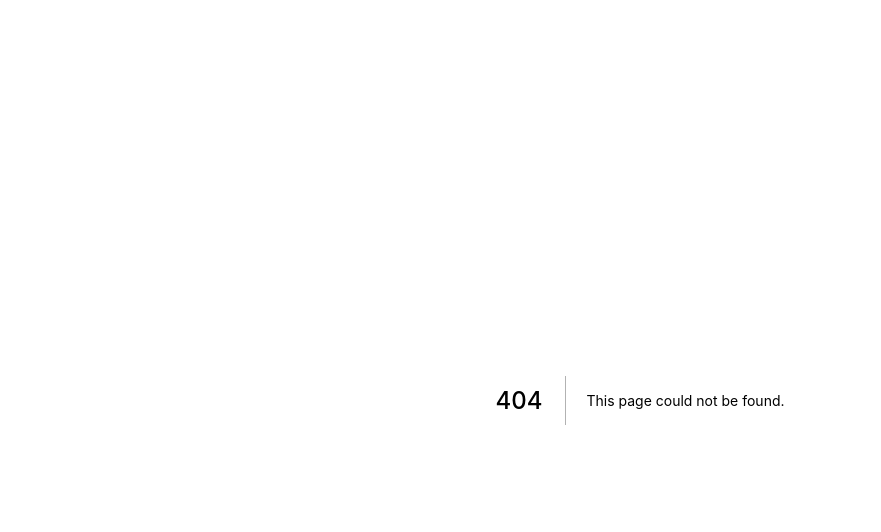
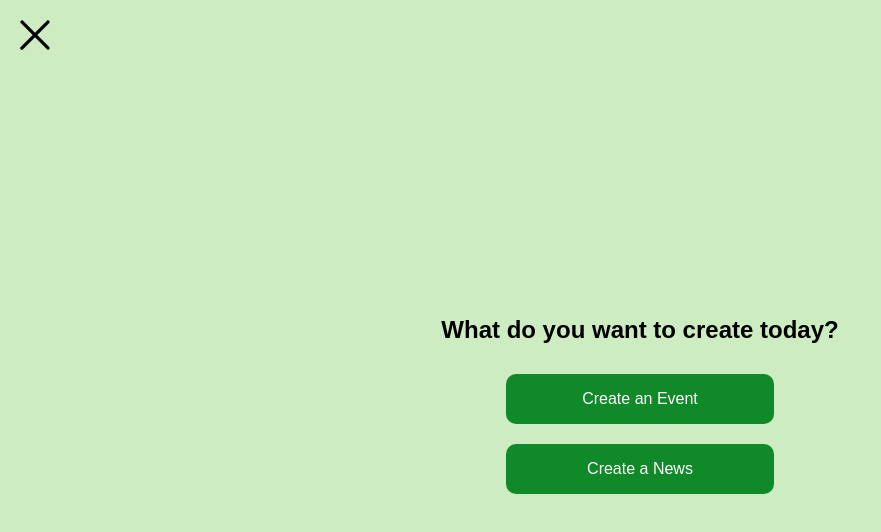
Before and after one commit to phoenixlai833/LocalToMe, a Next.js app: page /community/postcreate in a window 1280 px wide. Before the commit this address had no page. Shown: the top 532 px of the page, without its empty margins (0-881 px from the left). Built offline with nearby package versions, Linux system fonts and the light colour scheme.

Commit message:
post creation page styled & routed

```diff
--- a/components/FloatButton/index.jsx
+++ b/components/FloatButton/index.jsx
@@ -4,6 +4,7 @@ import AddIcon from '@mui/icons-material/Add'
 import { Colours, Theme } from '../../styles/globals'
 import { ThemeProvider } from '@mui/material';
 import { useRouter } from 'next/router';
+
 const FloatButton = styled(Fab)`
 position:fixed;
 display:flex;
@@ -20,7 +21,8 @@ export default function FloatingActionButton({
 
 }) {
     const r = useRouter();
-    const onPress = () => {r.push('/events/add')}
+    const onPress = () => {r.push('/community/postcreate')}
+    // const onPress = () => {r.push('/events/add')}
     return (
         // <ThemeProvider theme={Theme}>
             <FloatButton aria-label="add" size="large" onClick={onPress}>
--- /dev/null
+++ b/components/PostCreationButtons/index.jsx
@@ -0,0 +1,53 @@
+import styled from "styled-components";
+import { useRouter } from "next/router";
+
+const PostCreationHeader = styled.h2`
+`
+
+const Cont = styled.div`
+display:flex;
+width: 100vw;
+height: 100vh;
+justify-content: center;
+flex-direction: column;
+align-items: center;
+background-color: #CDECC2;
+z-index: 0;
+`
+
+const CreateBttn = styled.div`
+background-color: ${props => props.inactive || '#108928'};
+width: 268px;
+height: 50px;
+color: white;
+border-radius: 10px;
+display: flex;
+flex-direction: row;
+align-items: center;
+justify-content: center;
+margin: 10px;
+&:hover {
+background-color: ${props => props.active || '#085617' };
+}
+`
+const Close = styled.img`
+width: 50px;
+height: 50px;
+padding: 10px;
+margin: 10px;
+position: absolute;
+`
+
+export default function CreationBttn({BttnPressed=()=>{}}) {
+
+    const r = useRouter();
+
+    return <div>
+                <Close src="/close.svg" onClick={()=>r.back()}></Close>
+        <Cont>
+            <PostCreationHeader>What do you want to create today?</PostCreationHeader>
+            <CreateBttn onClick={() => r.push('../events/add')}>Create an Event</CreateBttn>
+            <CreateBttn onClick={() => r.push('../news/add')}>Create a News</CreateBttn>
+        </Cont>
+    </div>
+}
--- a/pages/community/index.jsx
+++ b/pages/community/index.jsx
@@ -6,6 +6,7 @@ import algoliasearch from "algoliasearch/lite";
 import { InstantSearch, SearchBox } from "react-instantsearch-hooks-web";
 import { getEvents } from "../../server/database";
 import NavBar from '../../components/NavBar';
+import FloatingActionButton from "../../components/FloatButton";
 
 
 const searchClient = algoliasearch(
@@ -61,6 +62,7 @@ export default function Community() {
         )}
         {tabContents[tab].component}
       </InstantSearch>
+      <FloatingActionButton/>
       <NavBar value={navValue} onChange={(event, newValue) => {
         setNavValue(newValue);
       }} />
--- /dev/null
+++ b/pages/community/postcreate.jsx
@@ -0,0 +1,15 @@
+import CreationBttn from "../../components/PostCreationButtons"
+import { useState } from "react";
+
+
+export default function PostCreation () {
+
+    const [showColor, setShowColor ] = useState('#108928');
+
+
+    return <div>
+    {showColor &&
+        <CreationBttn BttnPressed={()=>setShowColor ? '#108928' : '#085617'}></CreationBttn>
+    }
+    </div>
+}
```
Also changed, not shown: public/close.svg (added), 1 other file (tests, documents, lock files or other folders).
